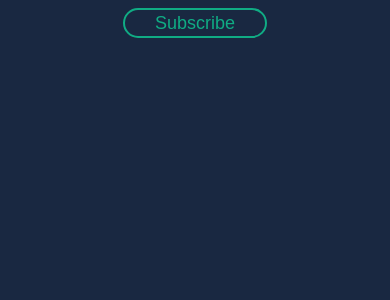
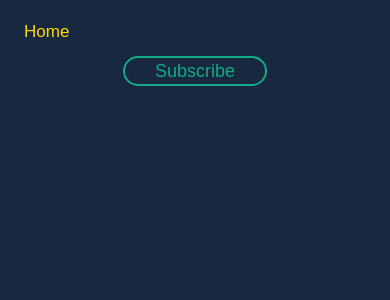
Before and after one commit to HaopengSun/newsletter, a React (Create React App) app: page / in a window 390 px wide. Shown: the top 300 px of the page. Built offline with nearby package versions, Linux system fonts and the light colour scheme.

Commit message:
add nav bar

```diff
--- /dev/null
+++ b/src/conponents/nav/Nav.jsx
@@ -0,0 +1,17 @@
+import React from "react";
+
+import "./Nav.scss";
+
+export default function Button() {
+   return (
+    <div className="topnav" id="myTopnav">
+      <a href="#home" style={{color: "#FFD700"}}>Home</a>
+      <a href="#news">News</a>
+      <a href="#contact">Contact</a>
+      <a href="#about">About</a>
+      <a href="#classname" className="icon">
+        <i className="fa fa-bars"></i>
+      </a>
+    </div>
+   )
+}
--- /dev/null
+++ b/src/conponents/nav/Nav.scss
@@ -0,0 +1,50 @@
+@import "../../styles/mixin.scss";
+@import "../../styles/variables.scss";
+
+.topnav {
+  margin: 0;
+  overflow: hidden;
+  background-color: $dark-background;
+
+  a {
+    float: left;
+    display: block;
+    color: #f2f2f2;
+    text-align: center;
+    padding: 14px 16px;
+    text-decoration: none;
+    font-size: 17px;
+  }
+}
+
+
+.topnav a:hover {
+  background-color: #ddd;
+  color: black;
+}
+
+.topnav .icon {
+  display: none;
+}
+
+@media screen and (max-width: 600px) {
+  .topnav a:not(:first-child) {display: none;}
+  .topnav a.icon {
+    float: right;
+    display: block;
+  }
+}
+
+@media screen and (max-width: 600px) {
+  .topnav.responsive {position: relative;}
+  .topnav.responsive .icon {
+    position: absolute;
+    right: 0;
+    top: 0;
+  }
+  .topnav.responsive a {
+    float: none;
+    display: block;
+    text-align: left;
+  }
+}
--- a/src/conponents/subscribe/Subscribe.jsx
+++ b/src/conponents/subscribe/Subscribe.jsx
@@ -1,6 +1,7 @@
 import React, { useState } from "react";
 import Button from "../button/Button"
 import Form from "../form/Form"
+import Nav from "../nav/Nav"
 
 import "./Subscribe.scss"
 
@@ -14,6 +15,7 @@ export default function Subscribe() {
 
   return (
     <div>
+      <Nav />
       <Button confirm onClick={popupForm}>Subscribe</Button>
       <Form popup={popup} popupForm={popupForm}/>
     </div>
--- a/src/styles/variables.scss
+++ b/src/styles/variables.scss
@@ -15,4 +15,6 @@ $danger-color: #ee5253;
 $error-color: #ff9f43;
 $confirm-color: #10ac84;
 
+$item: #FFD700;
+
 $spacing: 2rem;
```
